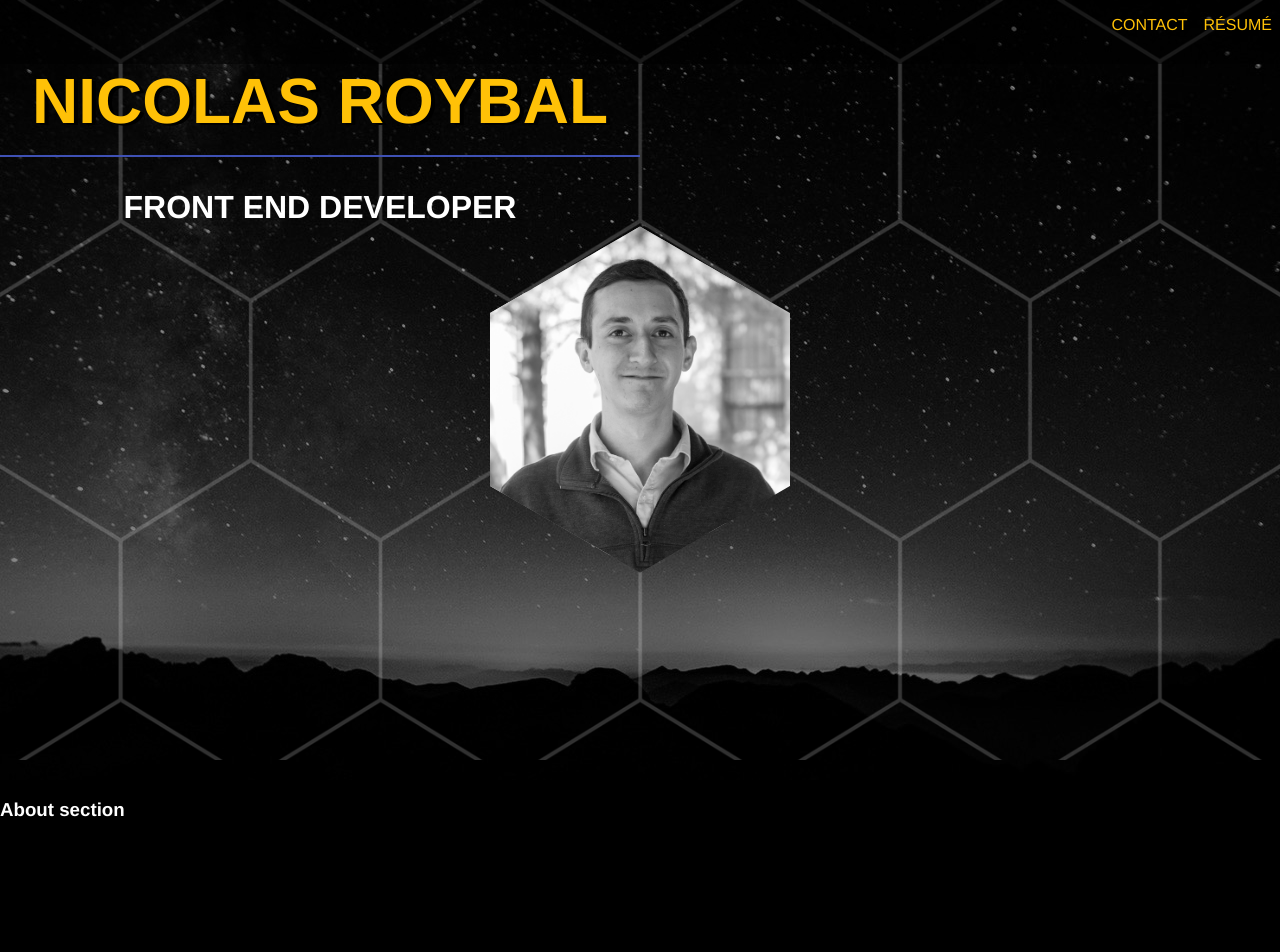
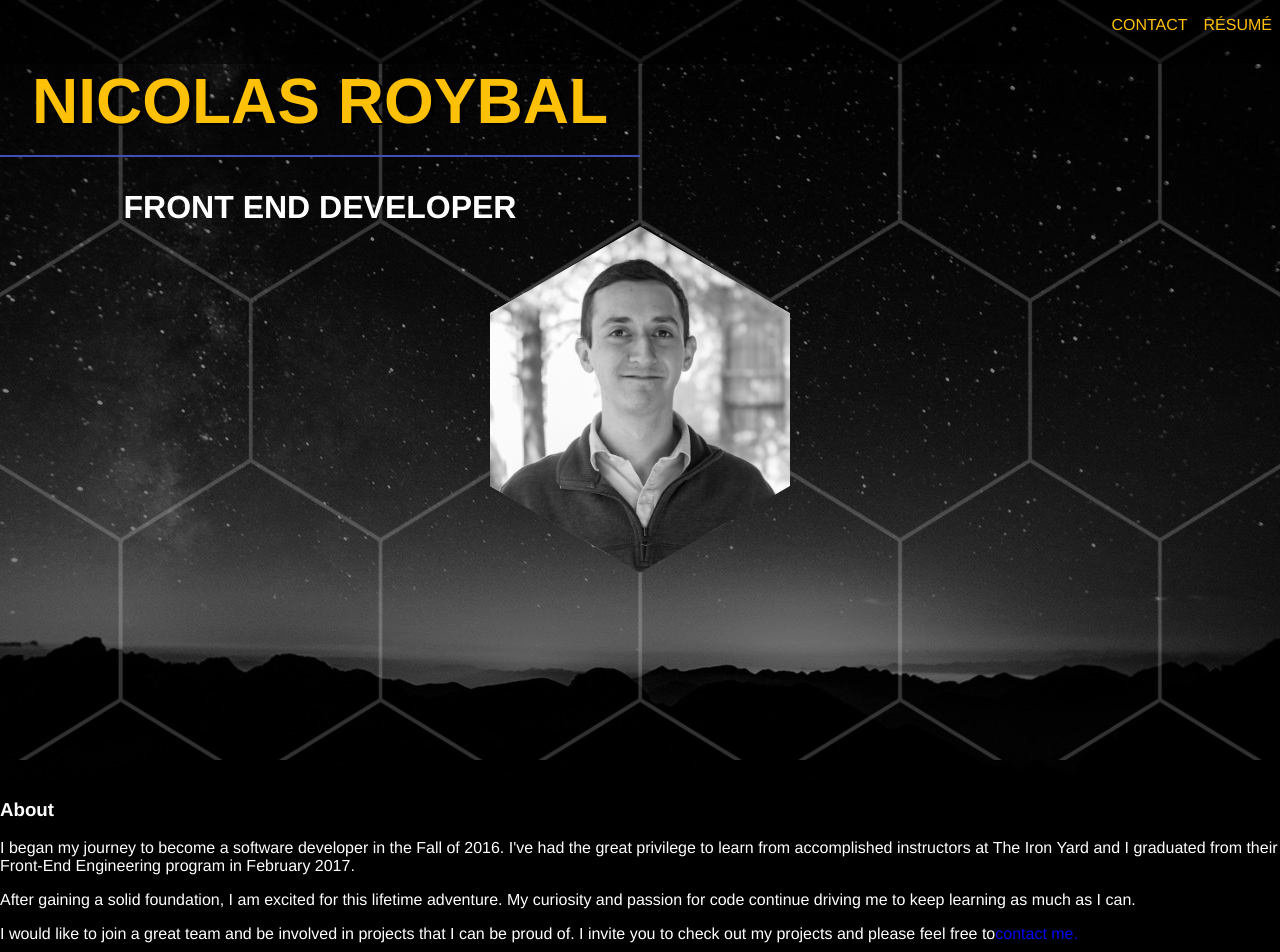
Before and after one commit to Gadget89/New-Portfolio, a React app: page / in a window 1280 px wide. Shown: the top 952 px of the page. Before the commit the page ends 839 px from the top, so only its background shows below. Built offline with nearby package versions, Linux system fonts and the light colour scheme.

Commit message:
Added content to About section

```diff
--- a/js/About.js
+++ b/js/About.js
@@ -7,7 +7,21 @@ export default createReactClass({
   render() {
     return (
       <section>
-        <h1 className="test">About section</h1>
+        <h1 className="profile_txt">About</h1>
+        <p className="profile_txt">
+          I began my journey to become a software developer in the Fall of 2016. I've had the great privilege to learn from accomplished instructors at The Iron Yard and I graduated from their Front-End Engineering program in February 2017.
+        </p>
+        <p className="profile_txt">
+          After gaining a solid foundation, I am excited for this lifetime adventure. My curiosity and passion for code continue driving me to keep learning as much as I can.
+        </p>
+        <p className="profile_txt">
+          I would like to join a great team and be involved in projects that I can be proud of. I invite you to check out my projects and please feel free to
+            <a href="https://form.jotform.us/70884700284156"
+              target="_blank"
+              className="myContactInfo">
+              contact me.
+            </a>
+          </p>
       </section>
     )
   }
--- a/public/styles/main.css
+++ b/public/styles/main.css
@@ -20,7 +20,7 @@ li {
 #disabled_element {
   display: none;
 }
-.test {
+.profile_txt {
   color: white;
 }
 .landing {
```
